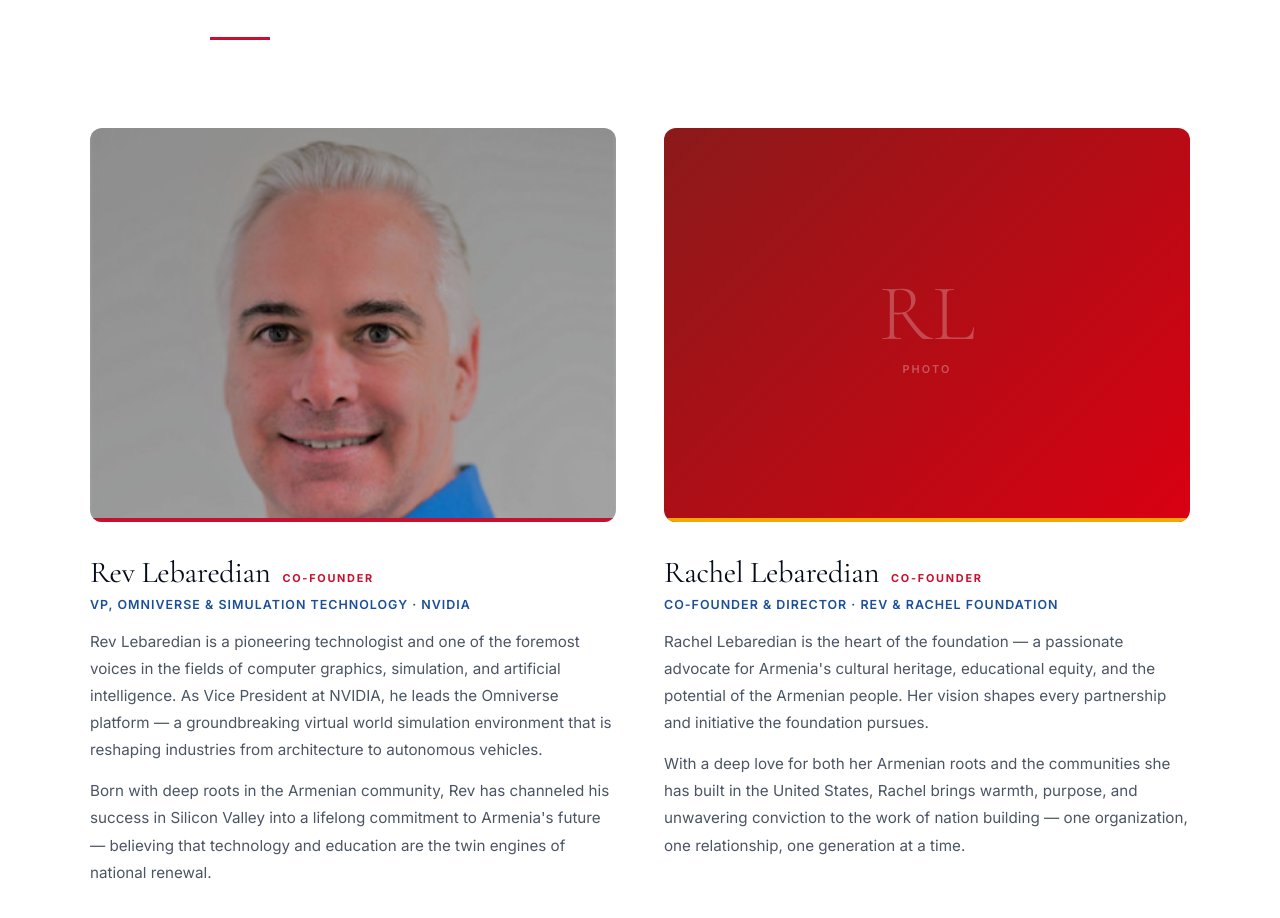
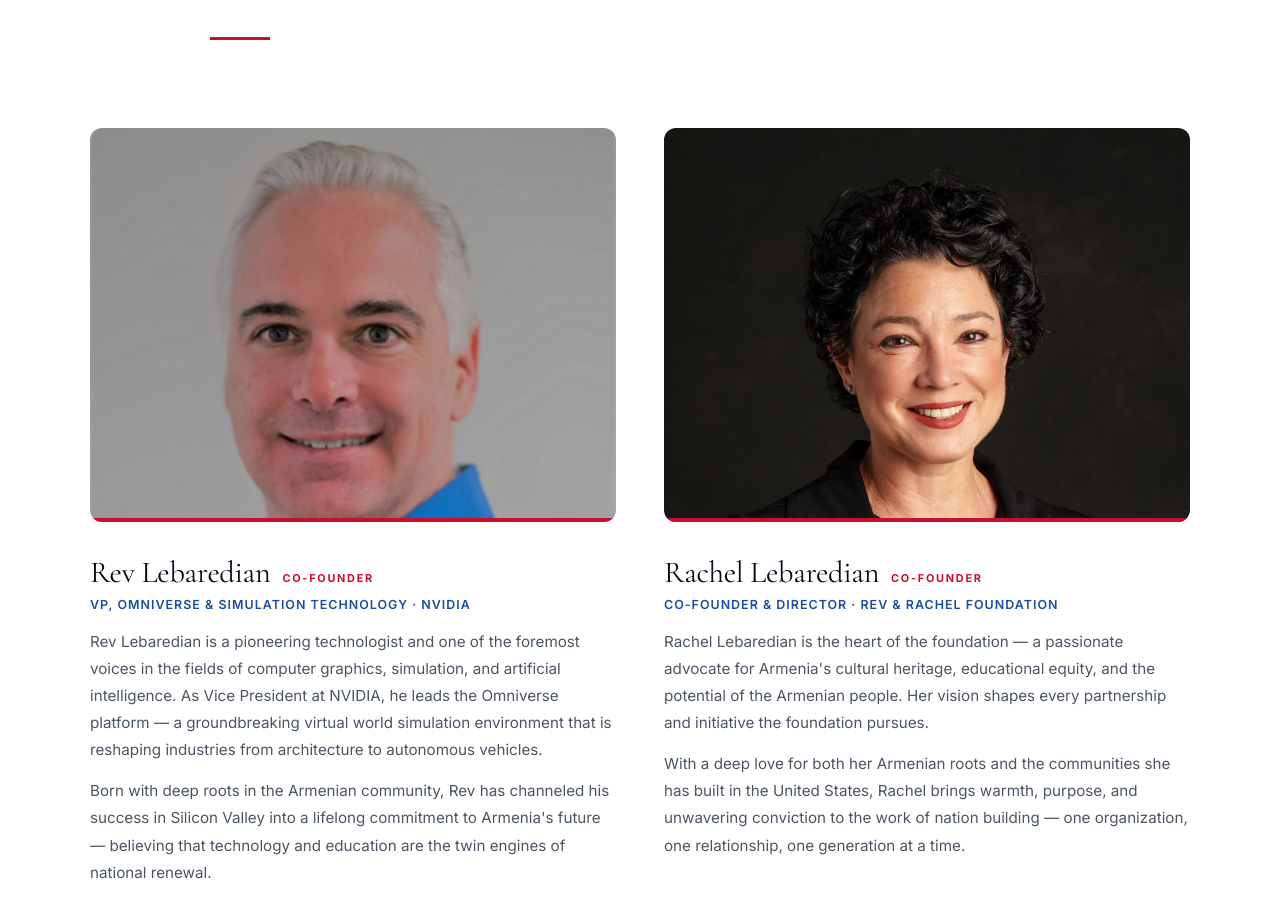
Before and after one commit to revl-rrorg/rev-rachel-foundation, a plain HTML site: page index.html in a window 1280 px wide. Shown: the part 5728-6646 px from the top of the page. Drawn offline with nearby package versions, Linux system fonts and the light colour scheme.

Commit message:
Add Rachel photo to bio

```diff
--- a/index.html
+++ b/index.html
@@ -1453,12 +1453,9 @@
       <!-- Rachel -->
       <div style="display:flex; flex-direction:column; gap:0;">
         <!-- Photo placeholder -->
-        <div style="width:100%; aspect-ratio:4/3; background:linear-gradient(135deg,#8B1A1A 0%,#D90012 100%); border-radius:12px; display:flex; align-items:center; justify-content:center; margin-bottom:32px; position:relative; overflow:hidden;">
-          <div style="text-align:center;">
-            <div style="font-family:'Cormorant Garamond',serif; font-size:5rem; font-weight:300; color:rgba(255,255,255,0.25); line-height:1;">RL</div>
-            <div style="font-size:0.68rem; font-weight:600; letter-spacing:0.2em; color:rgba(255,255,255,0.3); text-transform:uppercase; margin-top:8px;">Photo</div>
-          </div>
-          <div style="position:absolute; bottom:0; left:0; right:0; height:4px; background:var(--orange);"></div>
+        <div style="width:100%; aspect-ratio:4/3; border-radius:12px; overflow:hidden; margin-bottom:32px; position:relative;">
+          <img src="logos/rachel-photo.jpg" alt="Rachel Lebaredian" style="width:100%; height:100%; object-fit:cover; object-position:center top;">
+          <div style="position:absolute; bottom:0; left:0; right:0; height:4px; background:var(--red);"></div>
         </div>
         <div style="display:flex; align-items:baseline; gap:12px; margin-bottom:6px;">
           <h3 style="font-family:'Cormorant Garamond',serif; font-size:1.9rem; font-weight:400; color:var(--dark); letter-spacing:-0.01em;">Rachel Lebaredian</h3>
```
Also changed, not shown: logos/rachel-photo.jpg (added).
